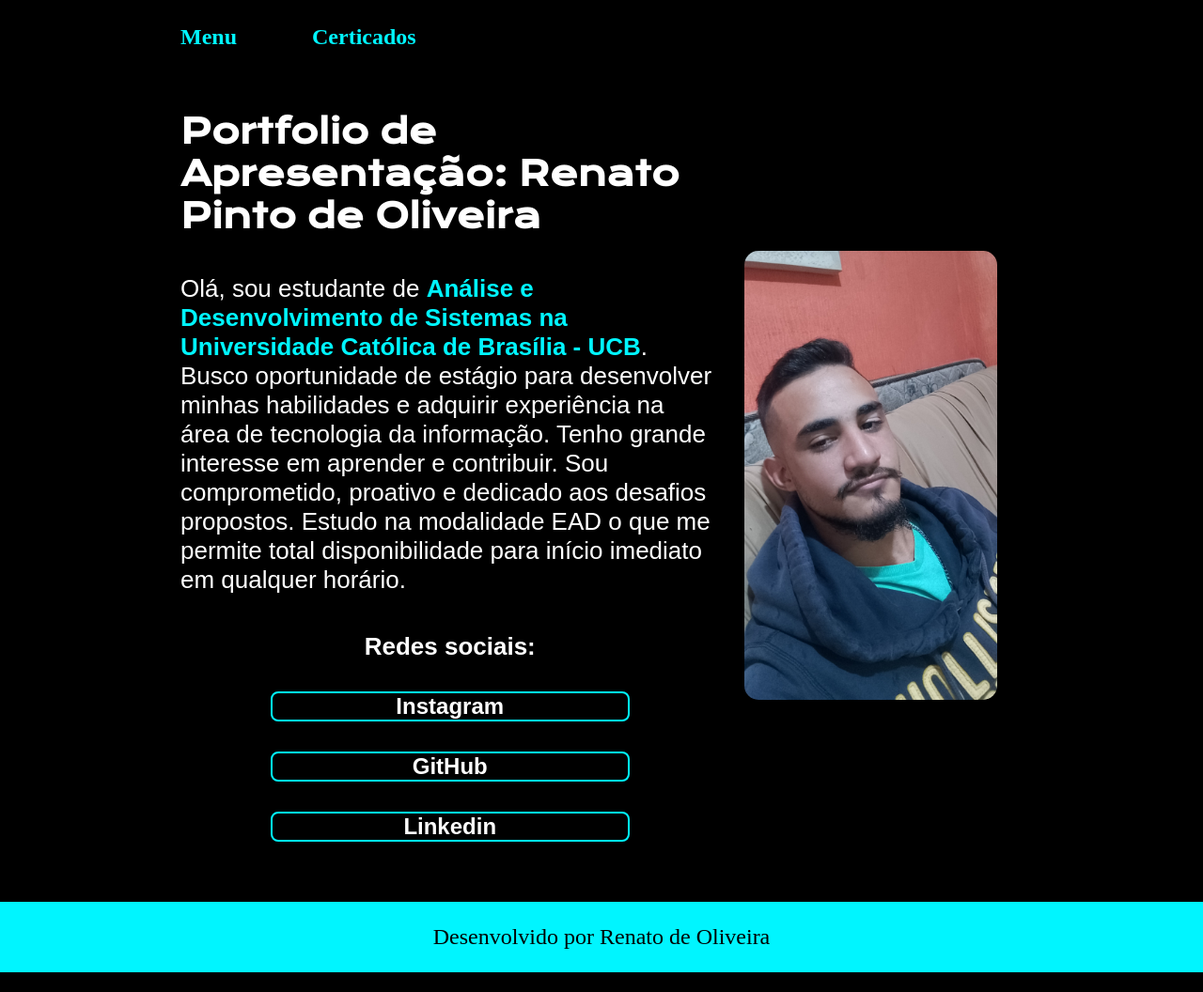
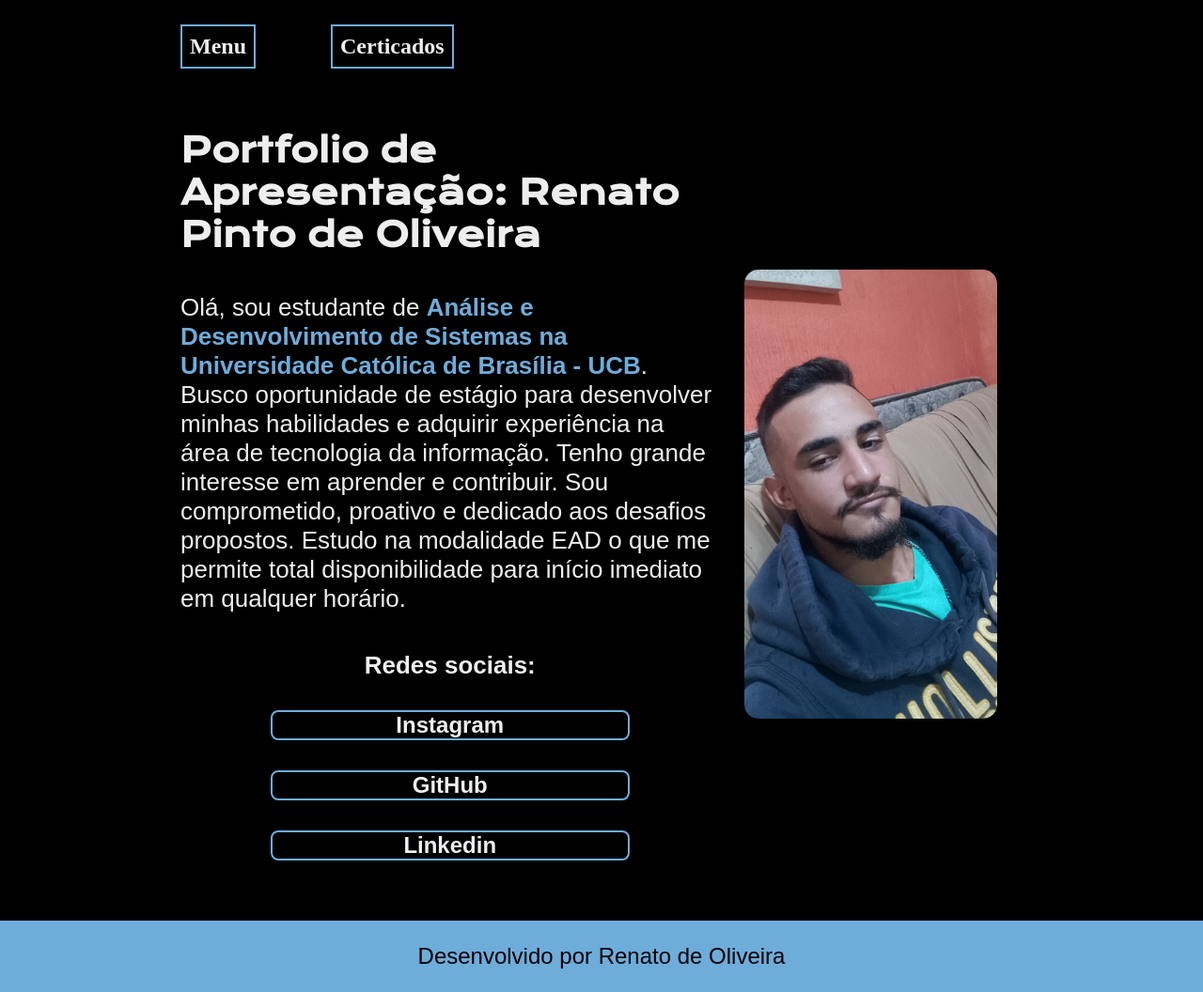
Before and after one commit to RntOliver/Portf-lio-Renato, a plain HTML site: page index.html in a window 1280 px wide. Shown: the whole page at 94% size. Before the commit the page ends 1035 px from the top, so only its background shows below. Drawn offline with nearby package versions, Linux system fonts and the light colour scheme.

Commit message:
Update styles.css

```diff
--- a/styles/styles.css
+++ b/styles/styles.css
@@ -1,4 +1,13 @@
 @import url('https://fonts.googleapis.com/css2?family=Krona+One&display=swap');
+
+:root{
+   --cor-primaria: #000000;
+   --cor-secundaria: #EEEEEE;
+   --cor-terciaria: #6EACDA;
+
+   --fonte-primaria: 'krona one', sans-serif ;
+   --fonte-secundaria: 'Montserrat' ,sans-serif ;
+}
 
 *{
     margin: 0;  /*Define a Margem */
@@ -15,19 +24,22 @@
 }
 
 .cabecalho__menu__link{
-   font-family: 'Montserrat'sans-serif;
+   font-family: var(--cor-secundaria);
    font-size: 24px;
    font-weight: 600;
-   color: #00f5ff;
+   color: var(--cor-secundaria);
    text-decoration: none;
+   border: 2px solid var(--cor-terciaria);
+   padding: 8px;
+   text-align: center;
 }
 
 body {
     height: 100vh;  /* Altura do escopo */
     box-sizing: border-box;
     align-items: center;  /*Tipo de alinhamento do texto*/
-    background-color: black;
-    color: white;
+    background-color: var(--cor-primaria);
+    color: var(--cor-secundaria);
 }
 
 .imagem {
@@ -53,12 +65,12 @@ body {
 
  .apresentacao__conteudo__titulo{
     font-size: 36px;
-    font-family: krona one, sans-serif;
+    font-family: var(--fonte-primaria)
  }
 
  .apresentacao__conteudo__texto{
     font-size: 26px;
-    font-family: montserra, sans-serif;
+    font-family: var(--fonte-secundaria);
  }
 
  .apresentacao__links{
@@ -69,11 +81,10 @@ body {
    justify-content: space-between;
 }
 .apresentacao__links__link{
-   border: 2px solid  #00f5ff;
+   border: 2px solid  var(--cor-terciaria);
    display: flex;
    justify-content: center;
    gap: 16px;
-   border: 2px sold #22d4fd;
    width: 378px;
    text-align: center; /* Tipo de alinhamento do texto */
    border-radius: 8px;  /* Estilizar a borda, ex, arrendondar a borda*/
@@ -81,24 +92,24 @@ body {
    font-weight: 600;
    padding: 21,5px 0;  /* Espaçamento interno entre o conteúdo da borda*/
    text-decoration: none; /* Decoração do texto*/
-   color: white;
-   font-family: montserra, sans-serif;
+   color: var(--cor-secundaria);
+   font-family: var(--fonte-secundaria);
 }
 .apresentacao__links__link:hover{
   background-color: gray;
 }
 
 .titulo-destaque{
-    color: #00f5ff;
+    color: var(--cor-terciaria);
 }
 
 
 .rodape{
    padding: 24px;
-   color: black;
-   background-color: #00f5ff;
+   color: var(--cor-primaria);
+   background-color: var(--cor-terciaria);
    text-align: center;
-   font-family: 'Montserrat'sans-serif;
+   font-family: var(--fonte-secundaria);
    font-size: 24px;
    font-weight: 400;
 }
```
